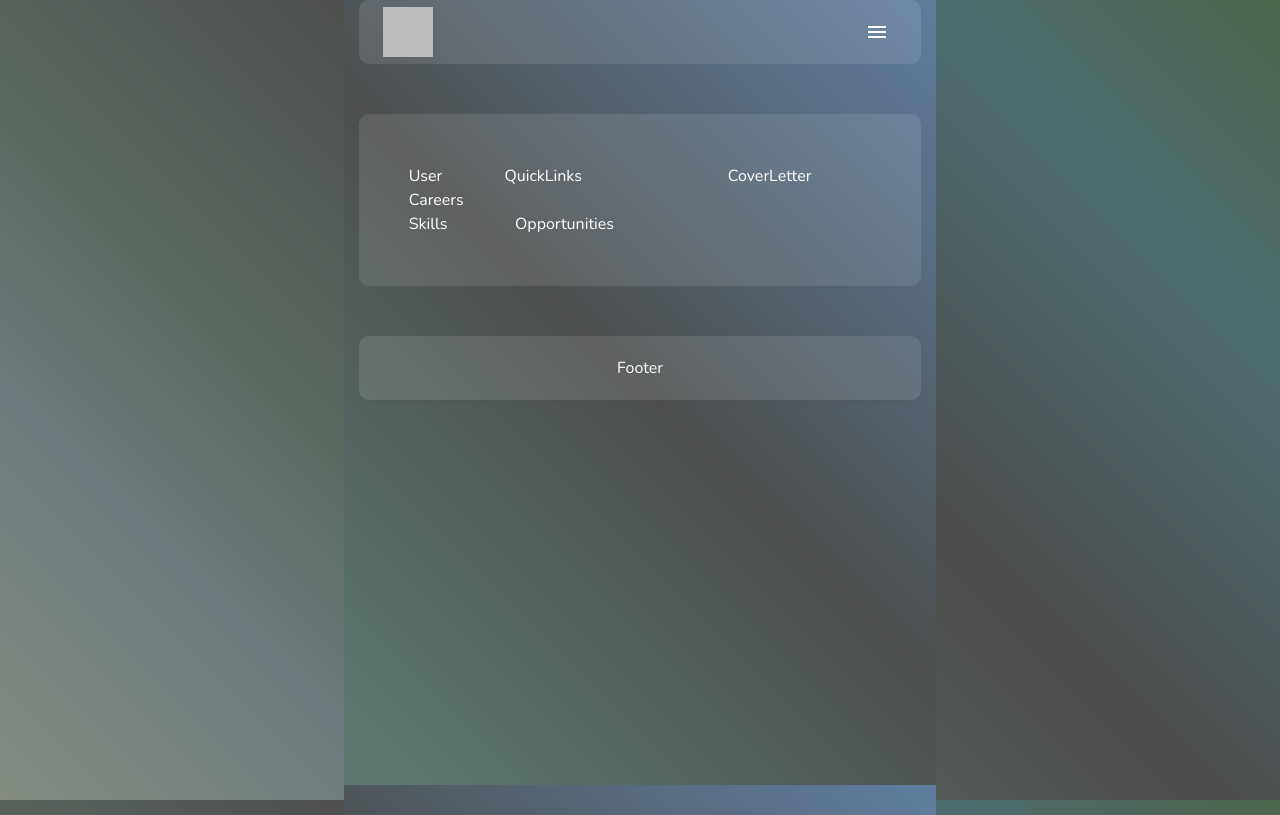
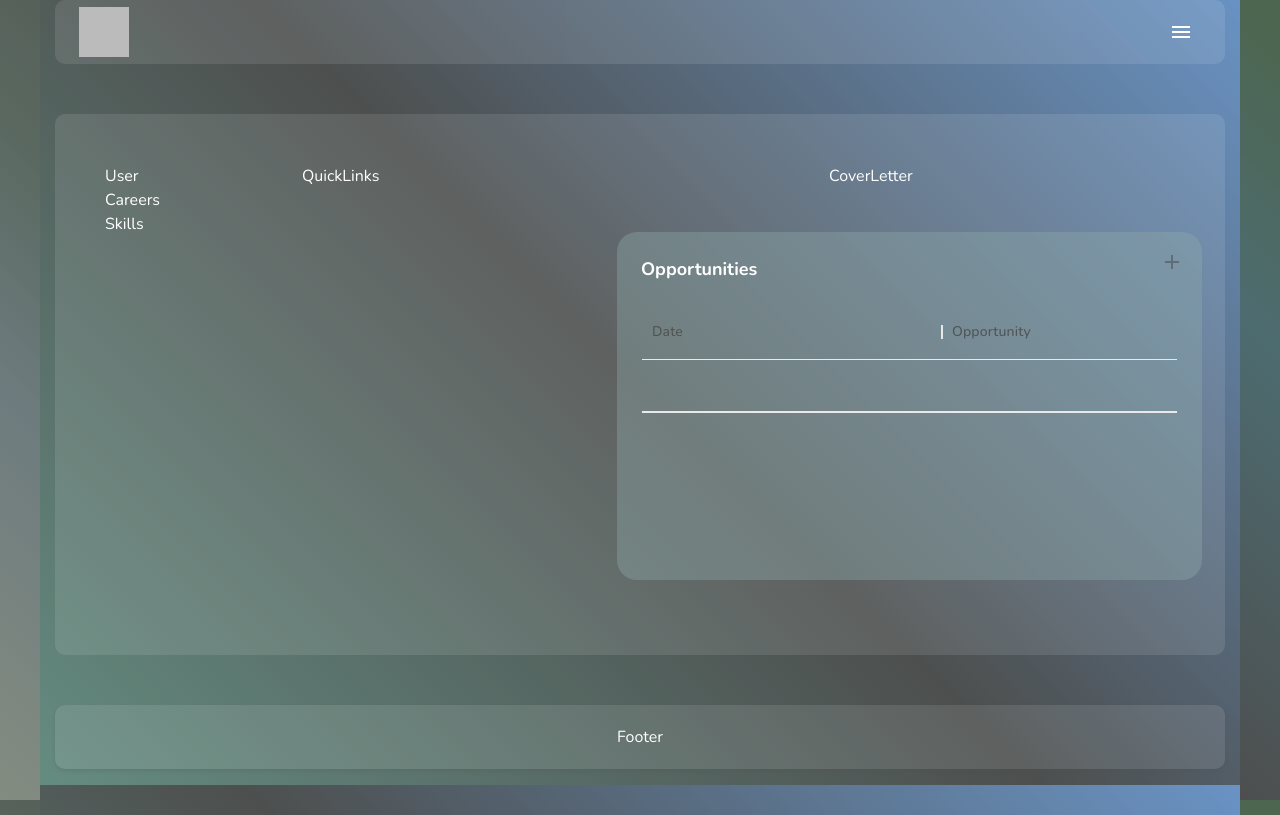
Before and after one commit to SamMaisha/pulse-app, a React (Create React App) app in the folder client/: page /dashboard in a window 1280 px wide. Built offline with nearby package versions, Linux system fonts and the light colour scheme; no server answers; grey boxes are pictures that could not be loaded.

Commit message:
add oppourtunities component

```diff
--- a/client/package.json
+++ b/client/package.json
@@ -8,6 +8,7 @@
     "@emotion/styled": "^11.11.0",
     "@mui/icons-material": "^5.11.16",
     "@mui/material": "^5.13.4",
+    "@mui/x-data-grid": "^6.6.0",
     "@testing-library/jest-dom": "^5.16.5",
     "@testing-library/react": "^13.4.0",
     "@testing-library/user-event": "^13.5.0",
--- a/client/src/components/Opportunities.jsx
+++ b/client/src/components/Opportunities.jsx
@@ -1,9 +1,117 @@
-import React from 'react'
+import React, { useState } from "react";
+import Box from "@mui/material/Box";
+import AddIcon from "@mui/icons-material/Add";
+import { DataGrid } from "@mui/x-data-grid";
+import DeleteIcon from "@mui/icons-material/Delete";
+import { IconButton } from "@mui/material";
 
 const Opportunities = () => {
+  const [opportunities, setOpportunities] = useState([
+    { id: 1, date: null, opportunity: "", notes: "" },
+  ]);
+
+  const handleAddRow = () => {
+    const newOpportunity = {
+      id: opportunities.length + 1,
+      date: null,
+      opportunity: "",
+      notes: "",
+    };
+
+    setOpportunities((prevOpportunities) => [
+      ...prevOpportunities,
+      newOpportunity,
+    ]);
+  };
+
+  const handleDeleteOpportunity = (id) => {
+    const updatedOpportunities = opportunities.filter((opp) => opp.id !== id);
+    setOpportunities(updatedOpportunities);
+  };
+
+  const columns = [
+    {
+      field: "date",
+      headerName: "Date",
+      width: 300,
+      editable: true,
+    },
+    {
+      field: "opportunity",
+      headerName: "Opportunity",
+      width: 300,
+      editable: true,
+    },
+    {
+      field: "notes",
+      headerName: "Notes",
+      width: 300,
+      editable: true,
+    },
+    {
+      field: "delete",
+      headerName: "Delete",
+      width: 100,
+      renderCell: (params) => (
+        <IconButton onClick={() => handleDeleteOpportunity(params.row.id)}>
+          <DeleteIcon />
+        </IconButton>
+      ),
+    },
+  ];
+
   return (
-    <div>Opportunities</div>
-  )
-}
+    <Box
+      sx={{
+        position: "relative",
+        padding: 3,
+        borderRadius: 5,
+        borderColor: "rgba(91, 130, 130, 0.4)",
+        height: 300,
+        width: "115%",
+        marginLeft: "58%",
+        marginTop: "20px",
+        marginBottom: "25px",
+        bgcolor: "rgba(91, 130, 130, 0.4)",
+        flexGrow: 1,
+        overflow: "auto",
+      }}
+    >
+      <Box
+        sx={{
+          position: "absolute",
+          top: "10px",
+          right: "10px",
+        }}
+      >
+        <IconButton onClick={handleAddRow}>
+          <AddIcon />
+        </IconButton>
+      </Box>
+      <Box
+        sx={{
+          display: "flex",
+          alignItems: "center",
+          justifyContent: "start",
+          fontWeight: "bold",
+          fontSize: "18px",
+          color: "white",
+        }}
+      >
+        Opportunities
+      </Box>
+      <Box sx={{ marginTop: "20px" }}>
+        <DataGrid
+          rows={opportunities}
+          columns={columns}
+          sx={{ borderColor: "transparent" }}
+          disableRowSelectionOnClick
+          disableColumnMenu
+          hideFooterPagination
+        />
+      </Box>
+    </Box>
+  );
+};
 
-export default Opportunities
+export default Opportunities;
```
Also changed, not shown: 1 other file (tests, documents, lock files or other folders).
